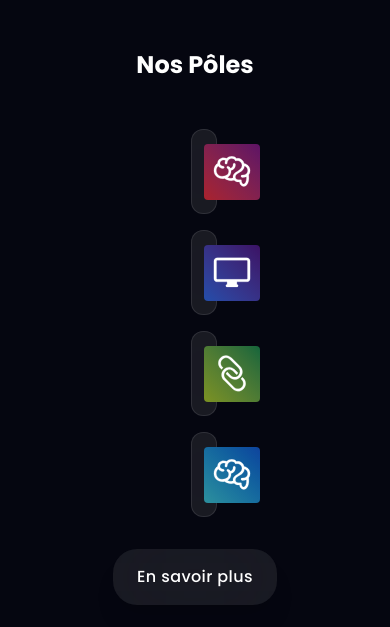
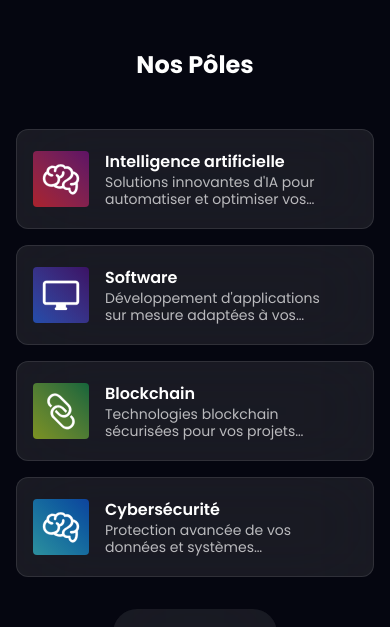
Before and after one commit to PoCInnovation/LandingPage, a Next.js app: page / in a window 390 px wide. Shown: the part 980-1607 px from the top of the page. Built offline with nearby package versions, Linux system fonts and the light colour scheme.

Commit message:
fix: Update layout and styles in GlassyPoleCard and OurPoles components for improved responsiveness and consistency

```diff
--- a/src/components/GlassyPoleCard.tsx
+++ b/src/components/GlassyPoleCard.tsx
@@ -21,21 +21,23 @@ function GlassyPoleCard({
       justify-between
       backdrop-blur-2xl
       w-full
-      min-h-[85px]
-      max-w-[450px]
-      px-3 sm:px-4
-      py-2
+      min-h-[100px] sm:min-h-[85px]
+      max-w-none sm:max-w-[450px]
+      px-4 sm:px-4
+      py-3 sm:py-2
       mx-auto
       transition-all duration-300
       hover:bg-opacity-60
     "
     >
       <div className="flex-shrink-0">{icon}</div>
-      <div className="flex-1 flex flex-col px-3 sm:px-4 justify-center text-left min-w-0">
-        <h3 className="text-sm sm:text-md text-foreground font-semibold truncate">
+      <div className="flex-1 flex flex-col px-4 sm:px-3 justify-center text-left min-w-0">
+        <h3 className="text-base sm:text-md text-foreground font-semibold truncate">
           {title}
         </h3>
-        <p className="text-xs text-foreground/70 line-clamp-1">{description}</p>
+        <p className="text-sm sm:text-xs text-foreground/70 line-clamp-2 sm:line-clamp-1 leading-tight">
+          {description}
+        </p>
       </div>
     </div>
   );
--- a/src/components/OurPoles.tsx
+++ b/src/components/OurPoles.tsx
@@ -26,8 +26,8 @@ function OurPoles() {
             2xl:gap-6
             items-stretch
             justify-items-center
-            max-w-sm
-            sm:max-w-md
+            max-w-full
+            sm:max-w-2xl
             md:max-w-4xl
             lg:max-w-5xl
             xl:max-w-7xl
```
